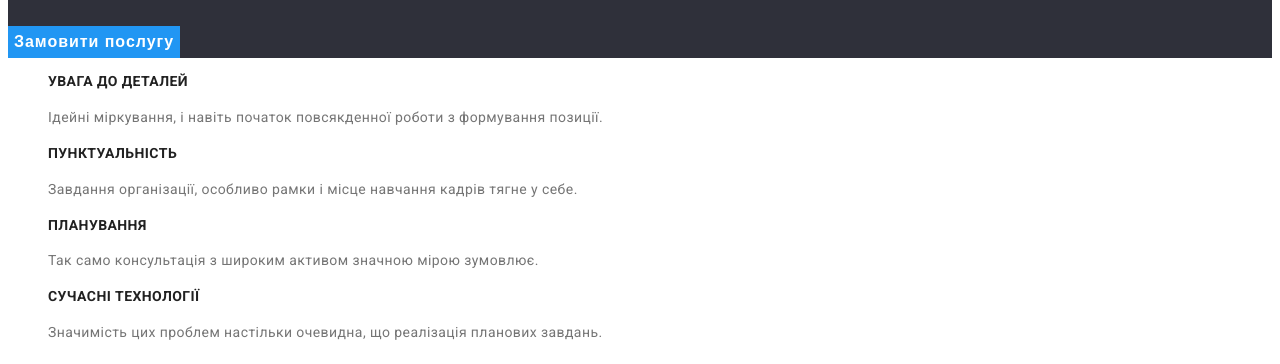
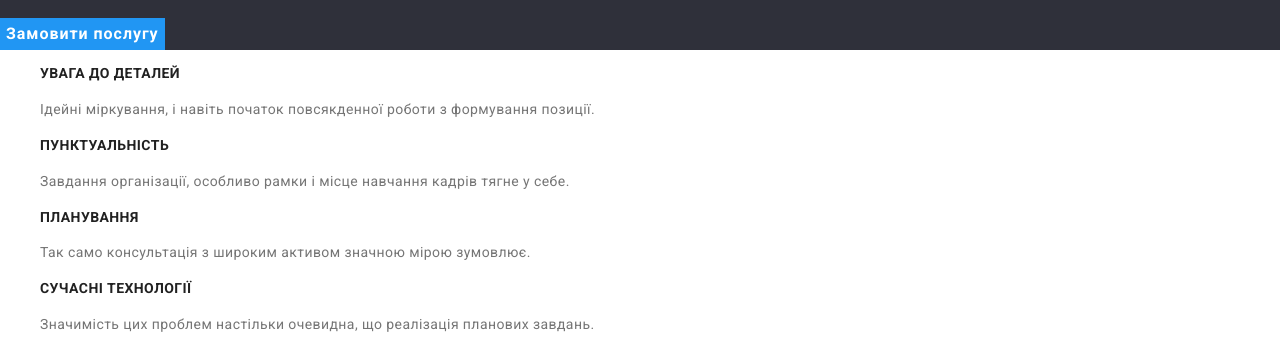
Before and after one commit to Vovkulaka21/goit-markup-hw-03, a plain HTML site: page index.html in a window 1280 px wide. Shown: the part 259-623 px from the top of the page. Drawn offline with nearby package versions, Linux system fonts and the light colour scheme.

Commit message:
add normalize

```diff
--- a/index.html
+++ b/index.html
@@ -11,6 +11,7 @@
       href="https://fonts.googleapis.com/css2?family=Raleway:wght@700&family=Roboto:wght@400;500;700;900&display=swap"
       rel="stylesheet"
     />
+    <link rel="stylesheet" href="https://cdn.jsdelivr.net/npm/modern-normalize@1.1.0/modern-normalize.min.css">
     <link rel="stylesheet" href="css/styles.css" />
   </head>
   <body>
```
Also changed, not shown: portfolio.html (+1 -0 lines).
